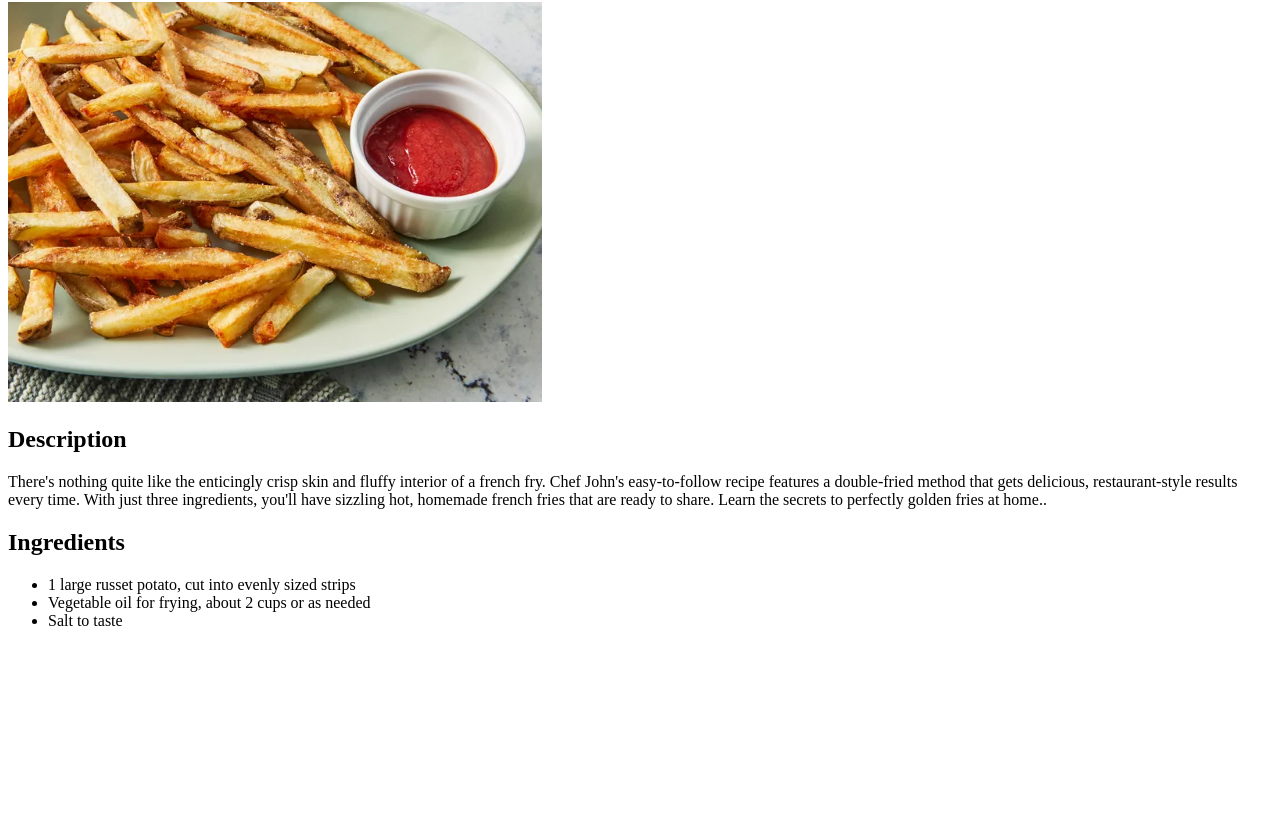
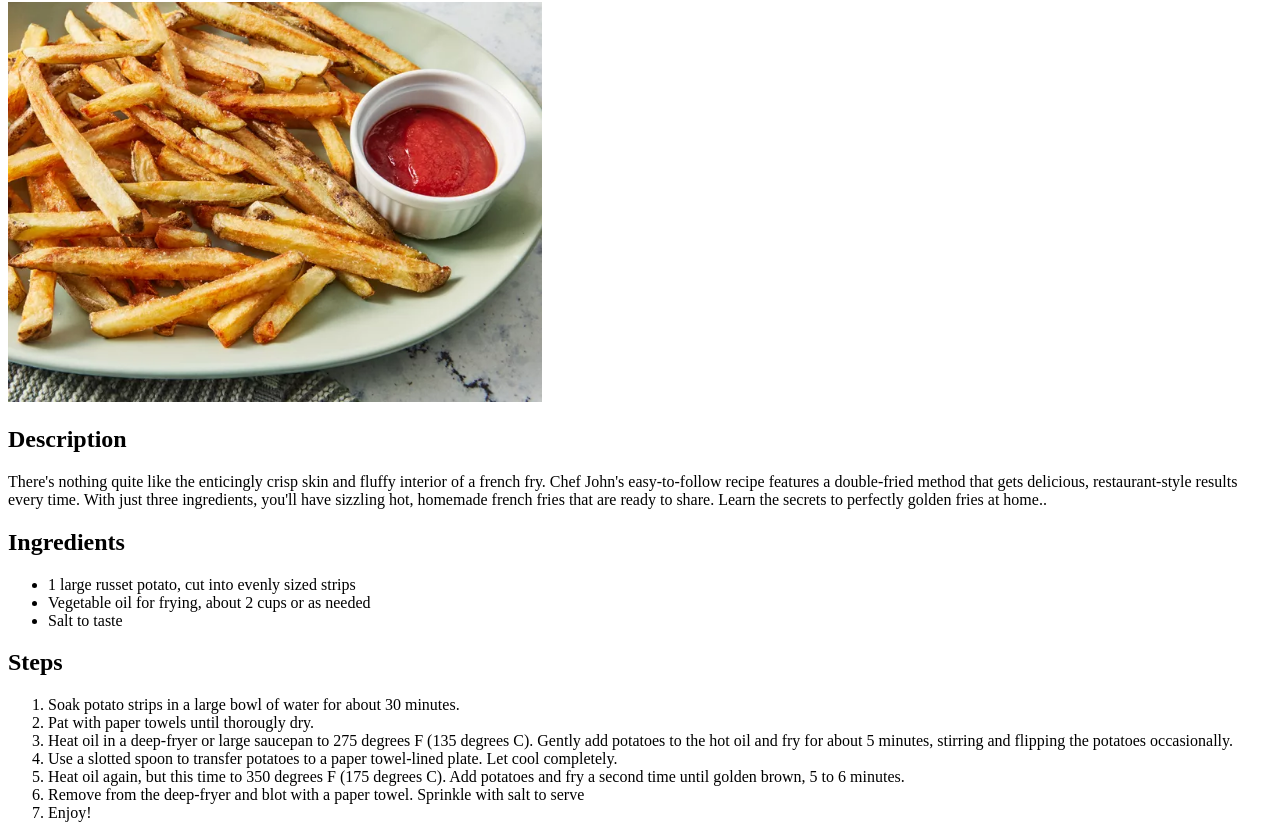
Before and after one commit to AsherBolleddu/odin-recipes, a plain HTML site: page recipes/french-fries.html in a window 1280 px wide. Shown: the part 78-916 px from the top of the page. Before the commit the page ends 800 px from the top, so only its background shows below. Drawn offline with Linux system fonts and the light colour scheme.

Commit message:
Finished french fries recipe and page

```diff
--- a/recipes/french-fries.html
+++ b/recipes/french-fries.html
@@ -27,5 +27,29 @@
       <li>Vegetable oil for frying, about 2 cups or as needed</li>
       <li>Salt to taste</li>
     </ul>
+
+    <h2>Steps</h2>
+    <ol>
+      <li>Soak potato strips in a large bowl of water for about 30 minutes.</li>
+      <li>Pat with paper towels until thorougly dry.</li>
+      <li>
+        Heat oil in a deep-fryer or large saucepan to 275 degrees F (135 degrees
+        C). Gently add potatoes to the hot oil and fry for about 5 minutes,
+        stirring and flipping the potatoes occasionally.
+      </li>
+      <li>
+        Use a slotted spoon to transfer potatoes to a paper towel-lined plate.
+        Let cool completely.
+      </li>
+      <li>
+        Heat oil again, but this time to 350 degrees F (175 degrees C). Add
+        potatoes and fry a second time until golden brown, 5 to 6 minutes.
+      </li>
+      <li>
+        Remove from the deep-fryer and blot with a paper towel. Sprinkle with
+        salt to serve
+      </li>
+      <li>Enjoy!</li>
+    </ol>
   </body>
 </html>
```
